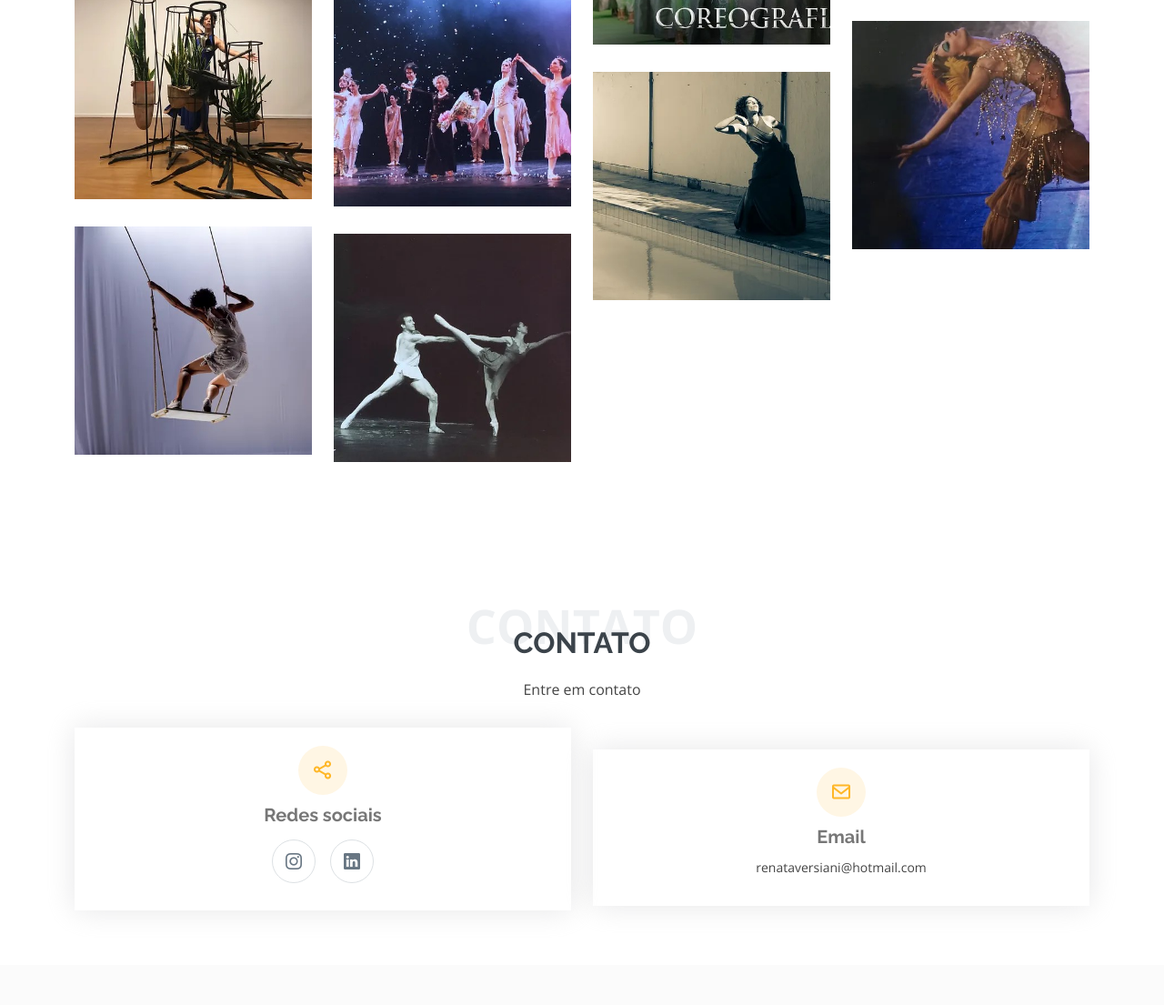
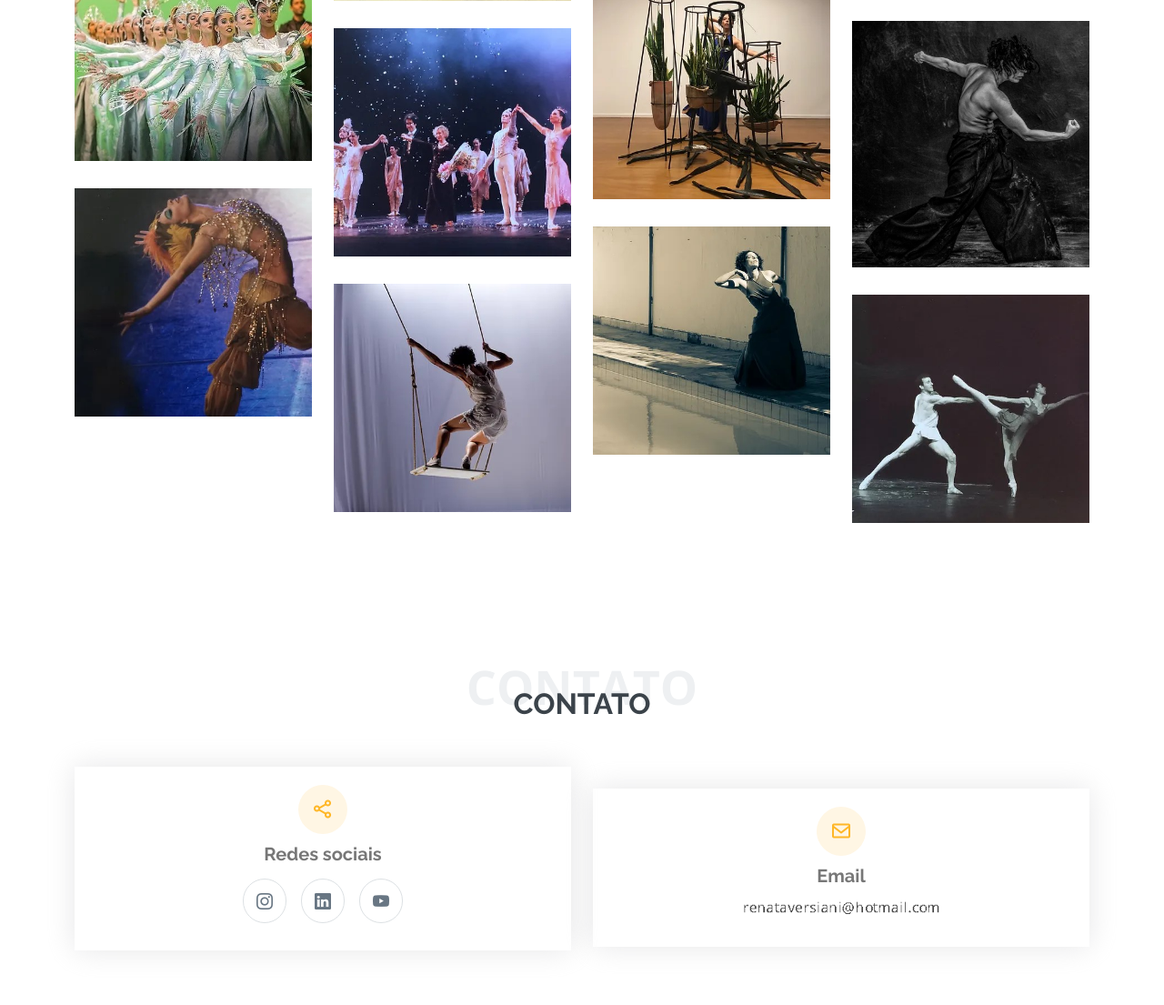
Before and after one commit to lfkopp/bailarina, a Flask app: page / in a window 1280 px wide. Shown: the part 3909-5014 px from the top of the page at 91% size. Before the commit the page ends 4880 px from the top, so only its background shows below. Run offline with Flask 3, Linux system fonts and the light colour scheme; some libraries are stand-ins or nearby versions.

Commit message:
detalhes portfolio

```diff
--- a/templates/index.html
+++ b/templates/index.html
@@ -359,6 +359,7 @@
           <li data-filter=".filter-conteporanea">Conteporânea</li>
           <li data-filter=".filter-carnaval">Carnaval</li>
           <li data-filter=".filter-classica">Clássica</li>
+          <li data-filter=".filter-novela">Novela</li>
         </ul>
 
         <div class="row portfolio-container">
@@ -366,41 +367,54 @@
           <div class="col-lg-3 col-md-4 portfolio-item filter-conteporanea">
             <div class="portfolio-img"><img src="{{ url_for('static', filename='assets/img/portfolio/4por4.gif') }}" class="img-fluid" alt=""></div>
             <div class="portfolio-info">
-              <h4>.</h4>
-              <p>.</p>
-              <a href="https://player.vimeo.com/video/926696765?autoplay=1&loop=1&title=0&byline=0&controls=0&muted=1" data-gallery="portfolioGallery" class="portfolio-lightbox preview-link" title="App 1"><i class="bx bx-plus"></i></a>
-              <a href="portfolio-details.html" class="details-link" title="More Details"><i class="bx bx-link"></i></a>
+              <h4>intérprete/criadora</h4>
+              <p>4x4 Cia. Deborah Colker</p>
+              <p>foto: Flavio Colker</p>
+              <a href="https://player.vimeo.com/video/926696765?autoplay=1&loop=1&title=0&byline=0&controls=0&muted=1" data-gallery="portfolioGallery" class="portfolio-lightbox preview-link" title="Renata Versiani"><i class="bx bx-plus"></i></a>
+              <!--<a href="#" class="details-link" title="More Details"><i class="bx bx-link"></i></a>-->
             </div>
           </div>
 
 
-          <div class="col-lg-3 col-md-4 portfolio-item filter-conteporanea">
+          <div class="col-lg-3 col-md-4 portfolio-item filter-classica">
             <div class="portfolio-img"><img src="{{ url_for('static', filename='assets/img/portfolio/portfolio-1.jpg') }}" class="img-fluid" alt=""></div>
             <div class="portfolio-info">
-              <h4>.</h4>
-              <p>.</p>
-              <a href="{{ url_for('static', filename='assets/img/portfolio/portfolio-1.jpg') }}" data-gallery="portfolioGallery" class="portfolio-lightbox preview-link" title="App 1"><i class="bx bx-plus"></i></a>
-              <a href="portfolio-details.html" class="details-link" title="More Details"><i class="bx bx-link"></i></a>
+              <h4>bailarina</h4>
+              <p>Visões Musicas de Marcia Haydee</p>
+              <p>Foto: Bruno Veiga</p>
+              <a href="https://youtu.be/hIEpMmya6bQ?si=tRBJFdDKi1JoM84D&controls=0" data-gallery="portfolioGallery" class="portfolio-lightbox preview-link" title="Renata Versiani"><i class="bx bx-plus"></i></a>
+              <!--<a href="#" class="details-link" title="More Details"><i class="bx bx-link"></i></a>-->
+            </div>
+          </div>
+
+
+          <div class="col-lg-3 col-md-4 portfolio-item filter-novela">
+            <div class="portfolio-img"><img src="{{ url_for('static', filename='assets/img/portfolio/tango.gif') }}" class="img-fluid" alt=""></div>
+            <div class="portfolio-info">
+              <h4>participação especial</h4>
+              <p>Novela Globo Caminho das Índias</p>
+              <a href="{{ url_for('static', filename='assets/img/portfolio/tango.gif') }}" data-gallery="portfolioGallery" class="portfolio-lightbox preview-link" title="Renata Versiani"><i class="bx bx-plus"></i></a>
+              <!--<a href="#" class="details-link" title="More Details"><i class="bx bx-link"></i></a>-->
             </div>
           </div>
 
           <div class="col-lg-3 col-md-4 portfolio-item filter-carnaval">
             <div class="portfolio-img"><img src="{{ url_for('static', filename='assets/img/portfolio/portfolio-2.jpg') }}" class="img-fluid" alt=""></div>
             <div class="portfolio-info">
-              <h4>.</h4>
-              <p>.</p>
-              <a href="{{ url_for('static', filename='assets/img/portfolio/portfolio-2.jpg') }}" data-gallery="portfolioGallery" class="portfolio-lightbox preview-link" title="Web 3"><i class="bx bx-plus"></i></a>
-              <a href="portfolio-details.html" class="details-link" title="More Details"><i class="bx bx-link"></i></a>
+              <h4>Equipe criativa de Alex Neoral</h4>
+              <p>Comissão de frente da Imperatriz Leopoldinense</p>
+              <a href="{{ url_for('static', filename='assets/img/portfolio/portfolio-2.jpg') }}" data-gallery="portfolioGallery" class="portfolio-lightbox preview-link" title="Renata Versiani"><i class="bx bx-plus"></i></a>
+              <!--<a href="#" class="details-link" title="More Details"><i class="bx bx-link"></i></a>-->
             </div>
           </div>
 
           <div class="col-lg-3 col-md-4 portfolio-item filter-conteporanea">
             <div class="portfolio-img"><img src="{{ url_for('static', filename='assets/img/portfolio/corpo_amoroso.gif') }}" class="img-fluid" alt=""></div>
             <div class="portfolio-info">
-              <h4>.</h4>
-              <p>.</p>
-              <a href="{{ url_for('static', filename='assets/img/portfolio/corpo_aoroso.gif') }}" data-gallery="portfolioGallery" class="portfolio-lightbox preview-link" title="Web 3"><i class="bx bx-plus"></i></a>
-              <a href="portfolio-details.html" class="details-link" title="More Details"><i class="bx bx-link"></i></a>
+              <h4>Concepção, idealização, coreografia, edição, interprete.</h4>
+              <p>Projeto autoral – Corpo Amoroso</p>
+              <a href="{{ url_for('static', filename='assets/img/portfolio/corpo_amoroso.gif') }}" data-gallery="portfolioGallery" class="portfolio-lightbox preview-link" title="Renata Versiani"><i class="bx bx-plus"></i></a>
+              <!--<a href="#" class="details-link" title="More Details"><i class="bx bx-link"></i></a>-->
             </div>
           </div>
 
@@ -408,20 +422,21 @@
           <div class="col-lg-3 col-md-4 portfolio-item filter-conteporanea">
             <div class="portfolio-img"><img src="{{ url_for('static', filename='assets/img/portfolio/azul.gif') }}" class="img-fluid" alt=""></div>
             <div class="portfolio-info">
-              <h4>.</h4>
-              <p>.</p>
-              <a href="{{ url_for('static', filename='assets/img/portfolio/azul.gif') }}" data-gallery="portfolioGallery" class="portfolio-lightbox preview-link" title="Web 3"><i class="bx bx-plus"></i></a>
-              <a href="portfolio-details.html" class="details-link" title="More Details"><i class="bx bx-link"></i></a>
+              <h4>intérprete e cridora</h4>
+              <p>O Azul do céu me indeteremina</p>
+              <p>direção e concepção: Flávia Tápias</p>
+              <a href="{{ url_for('static', filename='assets/img/portfolio/azul.gif') }}" data-gallery="portfolioGallery" class="portfolio-lightbox preview-link" title="Renata Versiani"><i class="bx bx-plus"></i></a>
+              <!--<a href="#" class="details-link" title="More Details"><i class="bx bx-link"></i></a>-->
             </div>
           </div>
 
           <div class="col-lg-3 col-md-4 portfolio-item filter-carnaval">
             <div class="portfolio-img"><img src="{{ url_for('static', filename='assets/img/portfolio/portfolio-3.jpg') }}" class="img-fluid" alt=""></div>
             <div class="portfolio-info">
-              <h4>.</h4>
-              <p>.</p>
-              <a href="{{ url_for('static', filename='assets/img/portfolio/portfolio-3.jpg') }}" data-gallery="portfolioGallery" class="portfolio-lightbox preview-link" title="App 2"><i class="bx bx-plus"></i></a>
-              <a href="portfolio-details.html" class="details-link" title="More Details"><i class="bx bx-link"></i></a>
+              <h4>Equipe criativa de Alex Neoral</h4>
+              <p>Comissão de frente da Unidos da tijuca</p>
+              <a href="{{ url_for('static', filename='assets/img/portfolio/portfolio-3.jpg') }}" data-gallery="portfolioGallery" class="portfolio-lightbox preview-link" title="Renata Versiani"><i class="bx bx-plus"></i></a>
+              <!--<a href="#" class="details-link" title="More Details"><i class="bx bx-link"></i></a>-->
             </div>
           </div>
 
@@ -429,70 +444,84 @@
           <div class="col-lg-3 col-md-4 portfolio-item filter-conteporanea">
             <div class="portfolio-img"><img src="{{ url_for('static', filename='assets/img/portfolio/dinamo.gif') }}" class="img-fluid" alt=""></div>
             <div class="portfolio-info">
-              <h4>.</h4>
-              <p>.</p>
-              <a href="{{ url_for('static', filename='assets/img/portfolio/dinamo.gif') }}" data-gallery="portfolioGallery" class="portfolio-lightbox preview-link" title="Web 3"><i class="bx bx-plus"></i></a>
-              <a href="portfolio-details.html" class="details-link" title="More Details"><i class="bx bx-link"></i></a>
+              <h4>intérprete e cridora</h4>
+              <p>Dinamo Cia Deborah Colker </p>
+              <a href="{{ url_for('static', filename='assets/img/portfolio/dinamo.gif') }}" data-gallery="portfolioGallery" class="portfolio-lightbox preview-link" title="Renata Versiani"><i class="bx bx-plus"></i></a>
+              <!--<a href="#" class="details-link" title="More Details"><i class="bx bx-link"></i></a>-->
             </div>
           </div>
 
-          <div class="col-lg-3 col-md-4 portfolio-item filter-classica">
+          <div class="col-lg-3 col-md-4 portfolio-item filter-novela">
             <div class="portfolio-img"><img src="{{ url_for('static', filename='assets/img/portfolio/portfolio-4.jpg') }}" class="img-fluid" alt=""></div>
             <div class="portfolio-info">
-              <h4>.</h4>
-              <p>.</p>
-              <a href="{{ url_for('static', filename='assets/img/portfolio/portfolio-4.jpg') }}" data-gallery="portfolioGallery" class="portfolio-lightbox preview-link" title="Card 2"><i class="bx bx-plus"></i></a>
-              <a href="portfolio-details.html" class="details-link" title="More Details"><i class="bx bx-link"></i></a>
+              <h4>Assistência de direção e coreografia</h4>
+              <p>Novela da Globo Império</p>
+              <a href="{{ url_for('static', filename='assets/img/portfolio/portfolio-4.jpg') }}" data-gallery="portfolioGallery" class="portfolio-lightbox preview-link" title="Renata Versiani"><i class="bx bx-plus"></i></a>
+              <!--<a href="#" class="details-link" title="More Details"><i class="bx bx-link"></i></a>-->
             </div>
           </div>
 
           <div class="col-lg-3 col-md-4 portfolio-item filter-conteporanea">
             <div class="portfolio-img"><img src="{{ url_for('static', filename='assets/img/portfolio/portfolio-5.jpg') }}" class="img-fluid" alt=""></div>
             <div class="portfolio-info">
-              <h4>.</h4>
-              <p>.</p>
-              <a href="{{ url_for('static', filename='assets/img/portfolio/portfolio-5.jpg') }}" data-gallery="portfolioGallery" class="portfolio-lightbox preview-link" title="Web 2"><i class="bx bx-plus"></i></a>
-              <a href="portfolio-details.html" class="details-link" title="More Details"><i class="bx bx-link"></i></a>
+              <h4></h4>
+              <p>Olhar de um corpo para o Espaço aurora SP</p>
+              <p>exposição de Tunga</p>
+              <a href="{{ url_for('static', filename='assets/img/portfolio/portfolio-5.jpg') }}" data-gallery="portfolioGallery" class="portfolio-lightbox preview-link" title="Renata Versiani"><i class="bx bx-plus"></i></a>
+              <!--<a href="#" class="details-link" title="More Details"><i class="bx bx-link"></i></a>-->
             </div>
           </div>
+
+          <div class="col-lg-3 col-md-4 portfolio-item filter-conteporanea">
+            <div class="portfolio-img"><img src="{{ url_for('static', filename='assets/img/portfolio/intersecao.png') }}" class="img-fluid" alt=""></div>
+            <div class="portfolio-info">
+              <h4></h4>
+              <p>Interseção</p>
+              <p>foto: Ernesto Baldan</p>
+              <a href="{{ url_for('static', filename='assets/img/portfolio/intersecao.png') }}" data-gallery="portfolioGallery" class="portfolio-lightbox preview-link" title="Renata Versiani"><i class="bx bx-plus"></i></a>
+              <!--<a href="#" class="details-link" title="More Details"><i class="bx bx-link"></i></a>-->
+            </div>
+          </div>
+
 
           <div class="col-lg-3 col-md-4 portfolio-item filter-classica">
             <div class="portfolio-img"><img src="{{ url_for('static', filename='assets/img/portfolio/portfolio-6.jpg') }}" class="img-fluid" alt=""></div>
             <div class="portfolio-info">
-              <h4>.</h4>
-              <p>.</p>
-              <a href="{{ url_for('static', filename='assets/img/portfolio/portfolio-6.jpg') }}" data-gallery="portfolioGallery" class="portfolio-lightbox preview-link" title="App 3"><i class="bx bx-plus"></i></a>
-              <a href="portfolio-details.html" class="details-link" title="More Details"><i class="bx bx-link"></i></a>
+              <h4>primeira bailarina em Ganzaty</h4>
+              <p>La Bayadere remontagem de  Natalia Makarova no TMRJ </p>
+              <a href="{{ url_for('static', filename='assets/img/portfolio/portfolio-6.jpg') }}" data-gallery="portfolioGallery" class="portfolio-lightbox preview-link" title="Renata Versiani"><i class="bx bx-plus"></i></a>
+              <!--<a href="#" class="details-link" title="More Details"><i class="bx bx-link"></i></a>-->
             </div>
           </div>
 
           <div class="col-lg-3 col-md-4 portfolio-item filter-classica">
             <div class="portfolio-img"><img src="{{ url_for('static', filename='assets/img/portfolio/portfolio-7.jpg') }}" class="img-fluid" alt=""></div>
             <div class="portfolio-info">
-              <h4>.</h4>
-              <p>.</p>
-              <a href="{{ url_for('static', filename='assets/img/portfolio/portfolio-7.jpg') }}" data-gallery="portfolioGallery" class="portfolio-lightbox preview-link" title="Card 1"><i class="bx bx-plus"></i></a>
-              <a href="portfolio-details.html" class="details-link" title="More Details"><i class="bx bx-link"></i></a>
+              <h4>solista da dança Árabe</h4>
+              <p>Quebra Nozes de Dalal Aschar  no TMRJ </p>
+              <a href="{{ url_for('static', filename='assets/img/portfolio/portfolio-7.jpg') }}" data-gallery="portfolioGallery" class="portfolio-lightbox preview-link" title="Renata Versiani"><i class="bx bx-plus"></i></a>
+              <!--<a href="#" class="details-link" title="More Details"><i class="bx bx-link"></i></a>-->
             </div>
           </div>
 
           <div class="col-lg-3 col-md-4 portfolio-item filter-conteporanea">
             <div class="portfolio-img"><img src="{{ url_for('static', filename='assets/img/portfolio/portfolio-8.jpg') }}" class="img-fluid" alt=""></div>
             <div class="portfolio-info">
-              <h4>.</h4>
-              <p>.</p>
-              <a href="{{ url_for('static', filename='assets/img/portfolio/portfolio-8.jpg') }}" data-gallery="portfolioGallery" class="portfolio-lightbox preview-link" title="Card 3"><i class="bx bx-plus"></i></a>
-              <a href="portfolio-details.html" class="details-link" title="More Details"><i class="bx bx-link"></i></a>
+              <h4></h4>
+              <p>Sessão de fotos particular na Casa da Glória </p>
+              <p>foto: Cinese</p>
+              <a href="{{ url_for('static', filename='assets/img/portfolio/portfolio-8.jpg') }}" data-gallery="portfolioGallery" class="portfolio-lightbox preview-link" title="Renata Versiani"><i class="bx bx-plus"></i></a>
+              <!--<a href="#" class="details-link" title="More Details"><i class="bx bx-link"></i></a>-->
             </div>
           </div>
 
           <div class="col-lg-3 col-md-4 portfolio-item filter-conteporanea">
             <div class="portfolio-img"><img src="{{ url_for('static', filename='assets/img/portfolio/portfolio-9.jpg') }}" class="img-fluid" alt=""></div>
             <div class="portfolio-info">
-              <h4>.</h4>
-              <p>.</p>
-              <a href="{{ url_for('static', filename='assets/img/portfolio/portfolio-9.jpg') }}" data-gallery="portfolioGallery" class="portfolio-lightbox preview-link" title="Web 3"><i class="bx bx-plus"></i></a>
-              <a href="portfolio-details.html" class="details-link" title="More Details"><i class="bx bx-link"></i></a>
+              <h4>intérprete e criadora</h4>
+              <p>Tudo que não invento é falso de Paula Maracaja</p>
+              <a href="{{ url_for('static', filename='assets/img/portfolio/portfolio-9.jpg') }}" data-gallery="portfolioGallery" class="portfolio-lightbox preview-link" title="Renata Versiani"><i class="bx bx-plus"></i></a>
+              <!--<a href="#" class="details-link" title="More Details"><i class="bx bx-link"></i></a>-->
             </div>
           </div>
 
@@ -500,10 +529,10 @@
           <div class="col-lg-3 col-md-4 portfolio-item filter-classica">
             <div class="portfolio-img"><img src="{{ url_for('static', filename='assets/img/portfolio/portfolio-10.jpg') }}" class="img-fluid" alt=""></div>
             <div class="portfolio-info">
-              <h4>.</h4>
-              <p>.</p>
-              <a href="{{ url_for('static', filename='assets/img/portfolio/portfolio-10.jpg') }}" data-gallery="portfolioGallery" class="portfolio-lightbox preview-link" title="Web 3"><i class="bx bx-plus"></i></a>
-              <a href="portfolio-details.html" class="details-link" title="More Details"><i class="bx bx-link"></i></a>
+              <h4>bailarina</h4>
+              <p>Águas Primaveris no TMRJ</p>
+              <a href="{{ url_for('static', filename='assets/img/portfolio/portfolio-10.jpg') }}" data-gallery="portfolioGallery" class="portfolio-lightbox preview-link" title="Renata Versiani"><i class="bx bx-plus"></i></a>
+              <!--<a href="#" class="details-link" title="More Details"><i class="bx bx-link"></i></a>-->
             </div>
           </div>
 
@@ -606,7 +635,6 @@
       <div class="container">
         <div class="section-title">
           <span>Contato</span><h2>Contato</h2>
-          <p>Entre em contato</p>
         </div>
         <div class="row">
           <div class="col-md-12">
@@ -618,6 +646,7 @@
                   <div class="social-links">
                     <a href="https://www.instagram.com/renatalversiani/" target="_blank" class="instagram"><i class="bi bi-instagram"></i></a>
                     <a href="https://www.linkedin.com/in/renataversiani/" target="_blank" class="linkedin"><i class="bi bi-linkedin"></i></a>
+                    <a href="https://www.youtube.com/@renataversiani2841" target="_blank" class="youtube"><i class="bi bi-youtube"></i></a>
                     <!--
                       <a href="#" class="google-plus"><i class="bi bi-skype"></i></a>
                       <a href="#" class="facebook"><i class="bi bi-facebook"></i></a>
@@ -629,7 +658,7 @@
               <div class="col-md-6">
                 <div class="info-box mt-4">
                   <i class="bx bx-envelope"></i>
-                  <h3>Email</h3><p>renataversiani@hotmail.com</p>
+                  <h3>Email</h3><p><img src="{{ url_for('static', filename='assets/img/email.png') }}" height="24"></p>
                 </div>
               </div>
             <!--  <div class="col-md-6">
```
Also changed, not shown: static/assets/img/email.png (added), static/assets/img/portfolio/intersecao.png (added), static/assets/img/portfolio/portfolio-4.jpg, static/assets/img/portfolio/portfolio-details-1.jpg (deleted), 1 other file.
